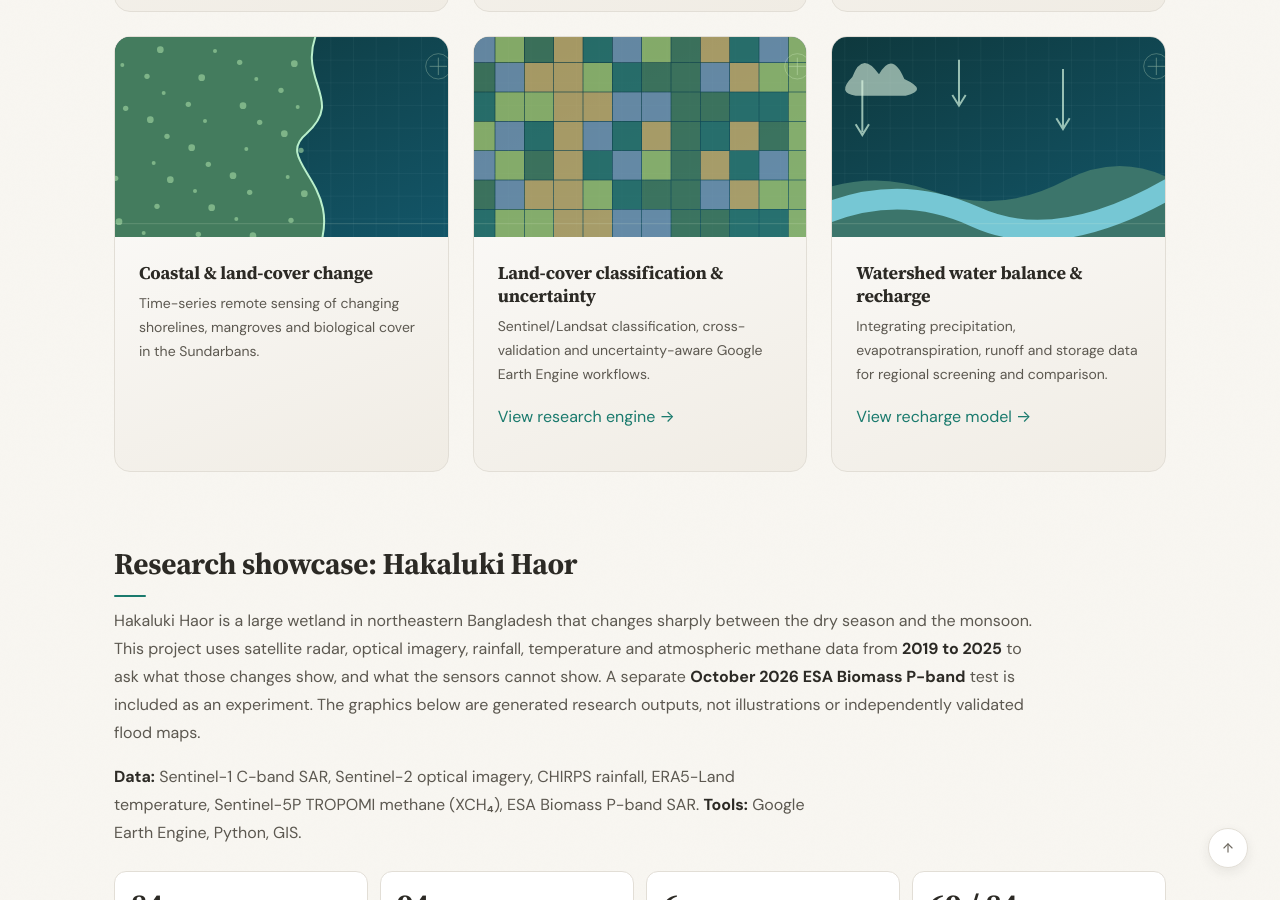
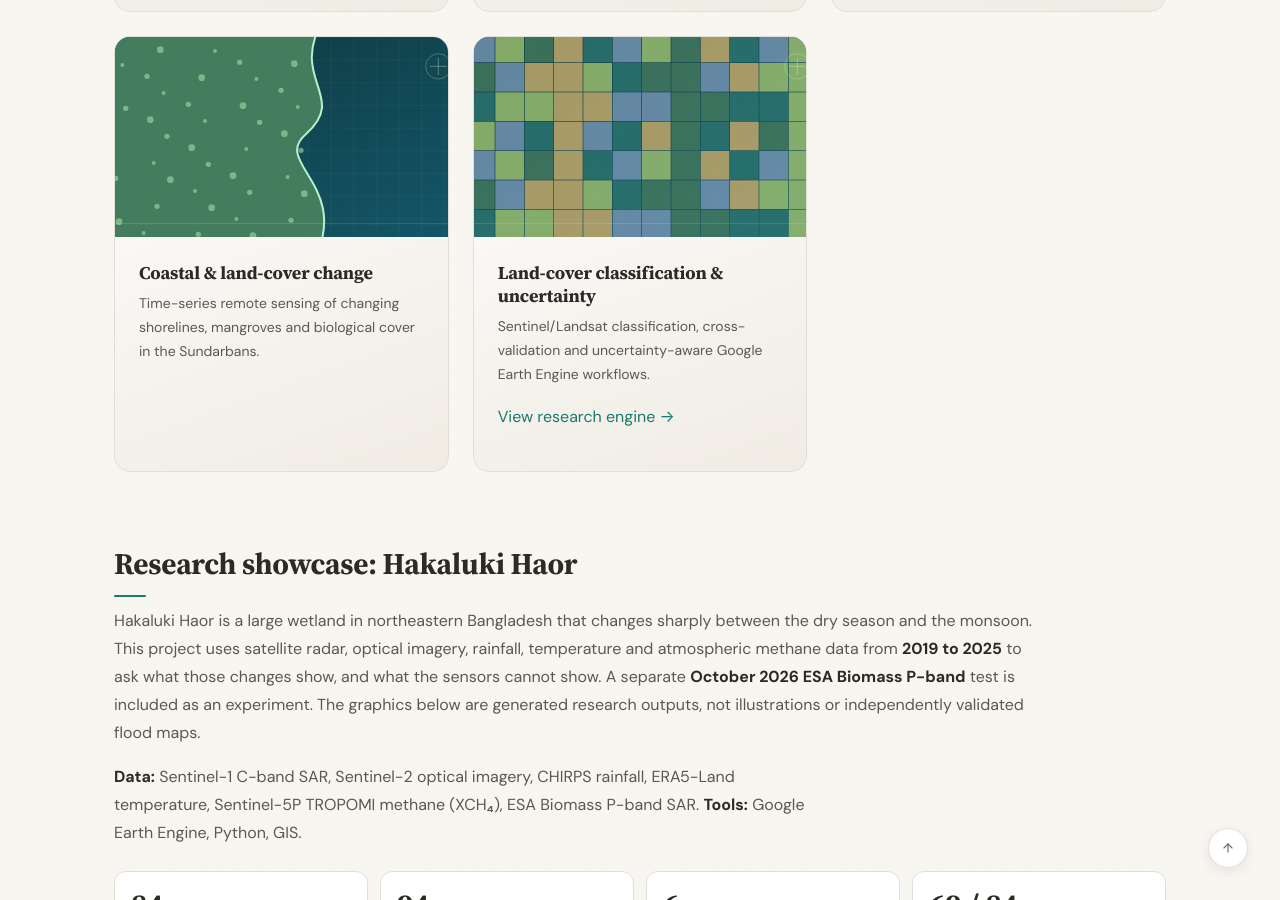
Before and after one commit to Bipul-roy-AI/Bipul-roy-AI.github.io, a Jekyll site: the page built from _pages/research.md, in a window 1280 px wide and 900 px high, scrolled down 994 px. Built offline with Jekyll 4.4.1, drawn with Linux system fonts in a browser that asks for light colours.

Commit message:
Remove watershed recharge card from Research page

```diff
--- a/_pages/research.md
+++ b/_pages/research.md
@@ -37,10 +37,7 @@ I study environmental systems through GIS, hydrodynamic modelling, spatial analy
 <img src="{{ '/images/research/lulc.svg' | relative_url }}" class="research-thumb" alt="Illustration of classified land-cover pixels" width="400" height="200">
 <div class="research-body"><h2 class="research-title">Land-cover classification &amp; uncertainty</h2><p class="research-desc">Sentinel/Landsat classification, cross-validation and uncertainty-aware Google Earth Engine workflows.</p><p><a href="https://github.com/Bipul-roy-AI/gee-lulc-research-engine">View research engine →</a></p></div>
 </div>
-<div class="research-card">
-<img src="{{ '/images/research/water.svg' | relative_url }}" class="research-thumb" alt="Illustration of rainfall, river and basin relief" width="400" height="200">
-<div class="research-body"><h2 class="research-title">Watershed water balance &amp; recharge</h2><p class="research-desc">Integrating precipitation, evapotranspiration, runoff and storage data for regional screening and comparison.</p><p><a href="https://github.com/Bipul-roy-AI/gee-water-balance-recharge-bangladesh">View recharge model →</a></p></div>
-</div>
+
 </div>
 
 <section class="research-feature" id="hakaluki-results" markdown="0">
```
